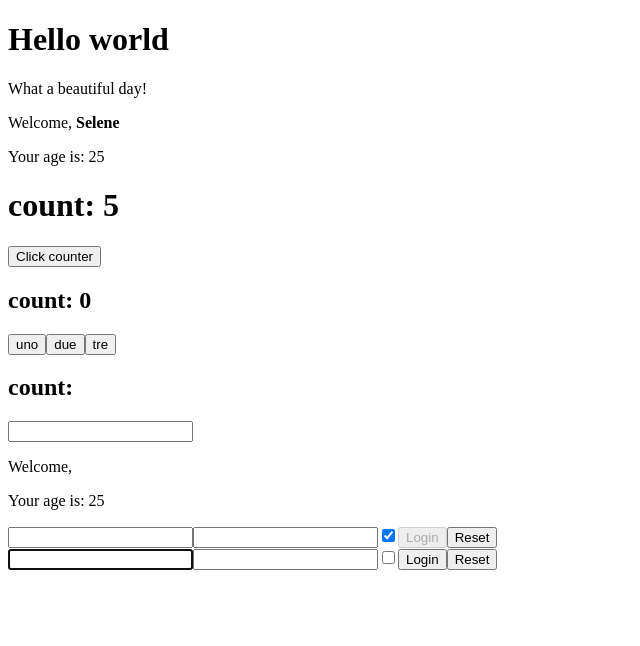
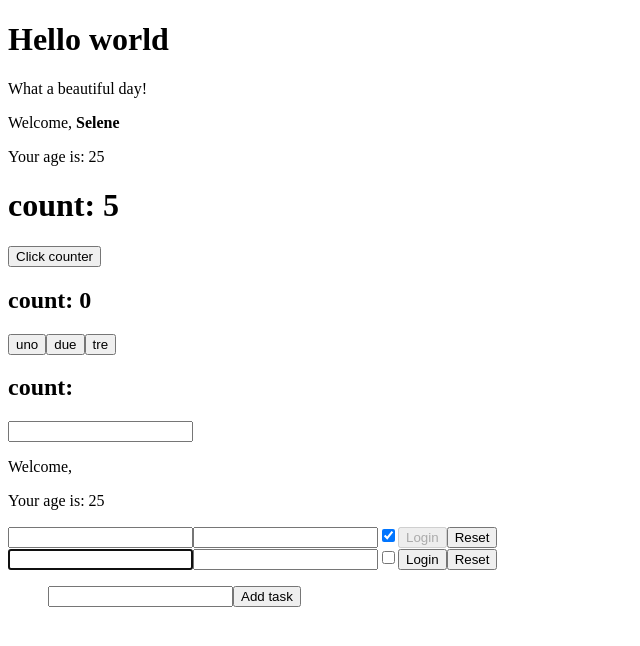
Before and after one commit to SeleneVicenza/react-exercises, a React (Create React App) app: page / in a window 1280 px wide. Shown: the top 646 px of the page, without its empty margins (0-640 px from the left). Built offline with nearby package versions, Linux system fonts and the light colour scheme.

Commit message:
lists-03

```diff
--- a/src/App.js
+++ b/src/App.js
@@ -5,6 +5,7 @@ import Counter from "./Counter";
 import Hello from "./Hello";
 import InteractiveWelcome from "./InteractiveWelcome";
 import Login from "./Login";
+import TodoList from "./TodoList";
 import UncontrolledLogin from "./UncontrolledLogin";
 import {Welcome} from "./Welcome";
 
@@ -20,6 +21,7 @@ export class App extends React.Component {
                <InteractiveWelcome />
                <Login />
                <UncontrolledLogin />
+               <TodoList />
             </div>
         );
     }
--- /dev/null
+++ b/src/TodoList.js
@@ -0,0 +1,32 @@
+import React from "react";
+
+export default class TodoList extends React.Component {
+    state = {
+        items: [],
+        input: ''
+    }
+
+
+    saveInput = (e) => {
+        this.setState({input: e.target.value})
+    }
+
+    addTask = () => {
+        this.setState({items: [...this.state.items, this.state.input]})
+    }
+
+    render() {
+        return(
+            <div>
+
+                <ul>
+                    <input type='text' onChange={this.saveInput}></input>
+                    <button onClick={this.addTask}>Add task</button>
+                    {this.state.items.map((item, index) => {
+                        return <li key={index}>{item}</li>
+                    })}
+                </ul>
+            </div>
+        )
+    }
+}
```
